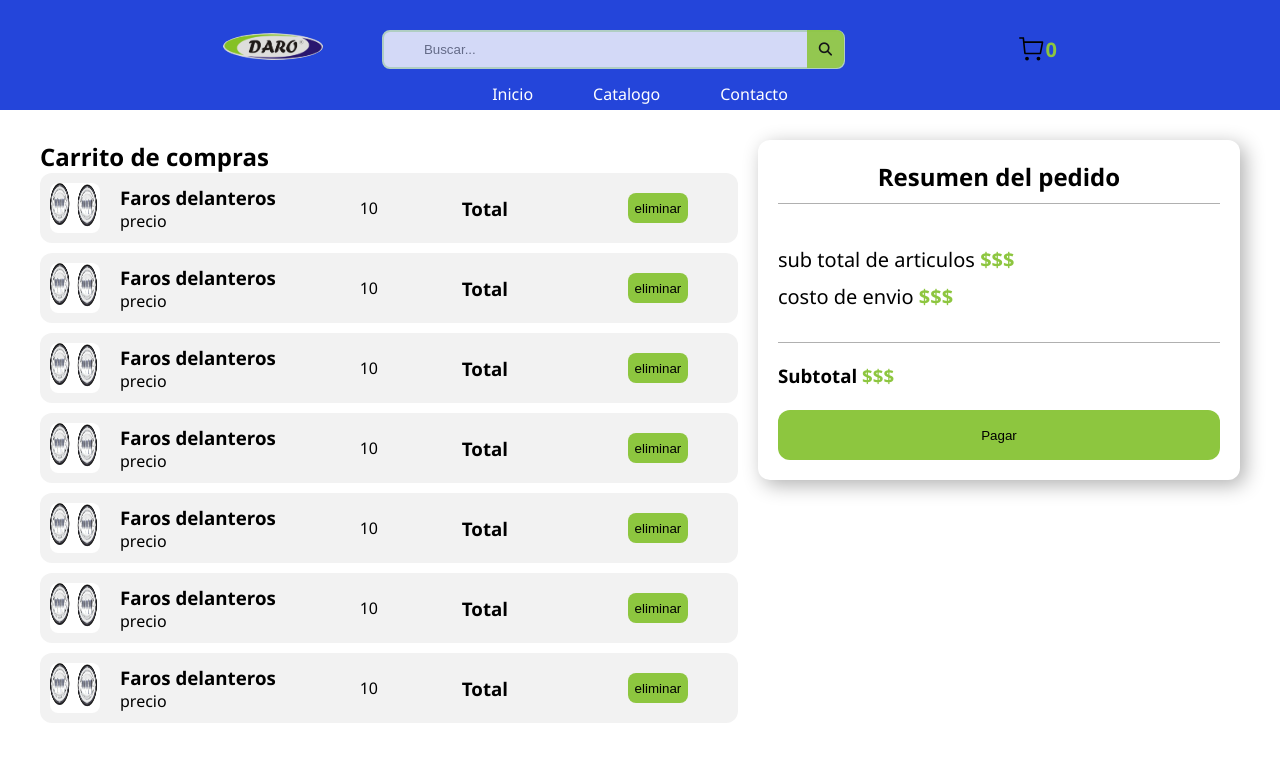
After one commit to Edgarbri26/todoEnLed-online, a PHP site: page /src/php/cart.html in a window 1280 px wide. The commit adds this page. Shown: the top 762 px of the page. Run offline with PHP 8.4, Linux system fonts and the light colour scheme.

Commit message:
vista del carrito maquetada

```diff
--- /dev/null
+++ b/src/css/cart.css
@@ -0,0 +1,103 @@
+:root{
+    /* Colores principales */
+    --verde-principal: #8DC63F;
+    --azul-principal: #2445DA;
+    --negro: #000000;
+    --blanco: #FFFFFF;
+
+    /* Colores de apoyo */
+    --gris-claro: #F2F2F2;
+    --gris-medio: #B0B0B0;
+    --gris-oscuro: #333333;
+    --celeste-suave: #AFCBFF;
+    --verde-menta: #D4F1BE;
+
+    /* Colores de acento */
+    --amarillo-mostaza: #FFC857;
+    --coral-suave: #FF6B6B;
+}
+
+
+.cart-product{
+    grid-area: cart-products;
+    background-color: var(--gris-claro);
+    display: grid;
+    align-items: center;
+    gap: 20px;
+
+    grid-template-columns: 50px auto 1fr 1fr 100px;
+
+    padding: 10px;
+    border-radius: 12px;
+    margin-bottom: 10px;
+
+    .img-product{
+        height: 50px;
+        width: 50px;
+    }
+
+    .delete-button{
+        border-radius: 8px;
+        background-color: var(--verde-principal);
+        height: 30px;
+        width: 60px;
+        font-weight: 400;
+    }
+
+    label{
+        text-align: center;
+    }
+}
+
+
+section{
+    display: grid;
+    grid-template-areas:
+    "products summary"
+    ;
+
+    gap: 20px;
+
+    .products{
+        grid-area: products;
+    }
+
+    #summary{
+        display: flex;
+        flex-direction: column;
+        justify-content: space-between;
+        grid-area: summary;
+        box-shadow: 5px 5px  20px var(--gris-medio);
+        border-radius: 12px;
+        padding: 20px;
+        height: 300px;
+
+        h2{
+            padding-bottom: 10px;
+            border-bottom: solid 1px var(--gris-medio);
+            text-align: center;
+            margin-bottom: 20px;
+        }
+        h3{
+            border-top: solid 1px var(--gris-medio);
+            padding-top: 20px;
+        }
+
+        p{
+            font-size: 20px;
+            margin-bottom: 10px;
+        }
+
+        span{
+            color: var(--verde-principal);
+            font-weight: bold;
+        }
+
+        button{
+            background-color: var(--verde-principal);
+            width: 100%;
+            height: 50px;
+            border-radius: 12px;
+        }
+    }
+}
--- a/src/css/global.css
+++ b/src/css/global.css
@@ -20,7 +20,7 @@
 *{
     margin: 0 ;
     padding: 0;
-
+    border: none;
 }
 body{
     margin: 0;
--- /dev/null
+++ b/src/js/compents/todoEnLed-header.js
@@ -0,0 +1,49 @@
+class todoEnLedHeader extends HTMLElement{
+    constructor(){
+        super();
+        this.render();
+    }
+
+
+    render(){
+        this.innerHTML = /*HTML*/
+        `
+        <header>
+            <div class="container-header">
+                    <div class="logo">
+                    <a href="../../h.html" >
+                    <img src="/assets/logo.png" alt="Logo TodoEnLed">
+                    </a>
+                </div>
+
+                <div class="container-search">
+                    <input type="search" placeholder="Buscar..." name="text" class="search-input">
+                    <button type="button" class="search-button">
+                        <i class="fa-solid fa-magnifying-glass"></i>
+                    </button>
+                </div>
+                <nav class="nav-bar">
+                    <ul>
+                        <li><a href="">Inicio</a></li>
+                        <li><a href="">Catalogo</a></li>
+                        <li><a href="">Contacto</a></li>
+                    </ul>
+                </nav>
+
+                <a href="/src/php/cart.html"  class="container-cart">
+                    <svg class="" width="28" height="28" fill="currentColor" xmlns="http://www.w3.org/2000/svg">
+                        <g fill="currentColor">
+                            <path fill-rule="evenodd" clip-rule="evenodd" d="M1.8 2.2a.8.8 0 1 0 0 1.6h2.803l1.542 14.541a1 1 0 0 0 .995.895h15.055a1 1 0 0 0 .982-.811l2.105-10.91a1 1 0 0 0-.982-1.189H6.48l-.432-4.081a.05.05 0 0 0-.05-.045H1.8Zm4.849 5.726h16.923l-1.873 9.709H7.679l-1.03-9.709Z"></path>
+                            <path d="M10.917 23.62a1.909 1.909 0 1 1-3.818 0 1.909 1.909 0 0 1 3.818 0ZM22.372 23.62a1.91 1.91 0 1 1-3.819 0 1.91 1.91 0 0 1 3.819 0Z"></path>
+                        </g>
+                    </svg>
+                    <h3 id="counter-product">0</h3>
+                </a>
+            </div>
+
+        </header>
+        `
+    }
+}
+
+customElements.define('todoenled-header',todoEnLedHeader);
--- /dev/null
+++ b/src/php/cart.html
@@ -0,0 +1,115 @@
+<!DOCTYPE html>
+<html lang="es">
+<head>
+    <meta charset="UTF-8">
+    <meta name="viewport" content="width=device-width, initial-scale=1.0">
+    <link rel="stylesheet" href="https://cdnjs.cloudflare.com/ajax/libs/font-awesome/6.7.2/css/all.min.css" integrity="sha512-Evv84Mr4kqVGRNSgIGL/F/aIDqQb7xQ2vcrdIwxfjThSH8CSR7PBEakCr51Ck+w+/U6swU2Im1vVX0SVk9ABhg==" crossorigin="anonymous" referrerpolicy="no-referrer" >
+    <link rel="stylesheet" href="../css/global.css">
+    <link rel="stylesheet" href="/src/css/cart.css">
+    <link rel="icon" href="/assets/logo.ico">
+    <title>TodoEnLed</title>
+</head>
+<body>
+    <todoenled-header></todoenled-header>
+
+    <section class="section-cart">
+        <article class="products">
+            <h2>
+            Carrito de compras
+            </h2>
+
+            <div class="cart-product">
+                <img class="img-product" src="/assets/productos/IMG-20250520-WA0048.jpg" alt="">
+                <div>
+                    <h3>Faros delanteros </h3>
+                    <p>precio</p>
+                </div>
+                <label>10</label>
+                <!--input type="number"-->
+                <h3>Total</h3>
+                <button class="delete-button" type="button">eliminar</button>
+            </div>
+            <div class="cart-product">
+                <img class="img-product" src="/assets/productos/IMG-20250520-WA0048.jpg" alt="">
+                <div>
+                    <h3>Faros delanteros </h3>
+                    <p>precio</p>
+                </div>
+                <label>10</label>
+                <!--input type="number"-->
+                <h3>Total</h3>
+                <button class="delete-button" type="button">eliminar</button>
+            </div>
+            <div class="cart-product">
+                <img class="img-product" src="/assets/productos/IMG-20250520-WA0048.jpg" alt="">
+                <div>
+                    <h3>Faros delanteros </h3>
+                    <p>precio</p>
+                </div>
+                <label>10</label>
+                <!--input type="number"-->
+                <h3>Total</h3>
+                <button class="delete-button" type="button">eliminar</button>
+            </div>
+            <div class="cart-product">
+                <img class="img-product" src="/assets/productos/IMG-20250520-WA0048.jpg" alt="">
+                <div>
+                    <h3>Faros delanteros </h3>
+                    <p>precio</p>
+                </div>
+                <label>10</label>
+                <!--input type="number"-->
+                <h3>Total</h3>
+                <button class="delete-button" type="button">eliminar</button>
+            </div>
+            <div class="cart-product">
+                <img class="img-product" src="/assets/productos/IMG-20250520-WA0048.jpg" alt="">
+                <div>
+                    <h3>Faros delanteros </h3>
+                    <p>precio</p>
+                </div>
+                <label>10</label>
+                <!--input type="number"-->
+                <h3>Total</h3>
+                <button class="delete-button" type="button">eliminar</button>
+            </div>
+            <div class="cart-product">
+                <img class="img-product" src="/assets/productos/IMG-20250520-WA0048.jpg" alt="">
+                <div>
+                    <h3>Faros delanteros </h3>
+                    <p>precio</p>
+                </div>
+                <label>10</label>
+                <!--input type="number"-->
+                <h3>Total</h3>
+                <button class="delete-button" type="button">eliminar</button>
+            </div>
+            <div class="cart-product">
+                <img class="img-product" src="/assets/productos/IMG-20250520-WA0048.jpg" alt="">
+                <div>
+                    <h3>Faros delanteros </h3>
+                    <p>precio</p>
+                </div>
+                <label>10</label>
+                <!--input type="number"-->
+                <h3>Total</h3>
+                <button class="delete-button" type="button">eliminar</button>
+            </div>
+        </article>
+
+        <aside id="summary">
+            <h2>Resumen del pedido</h2>
+            <div>
+                <p>sub total de articulos <span>$$$</span></p>
+                <p>costo de envio <span>$$$</span></p>
+            </div>
+
+            <h3>Subtotal <span>$$$</span></h3>
+
+            <button type="button">Pagar</button>
+        </aside>
+    </section>
+
+    <script src="/src/js/compents/todoEnLed-header.js"></script>
+</body>
+</html>
```
Also changed, not shown: other parts of src/css/global.css (+53 -2 lines), h.html (+12 -35 lines).
